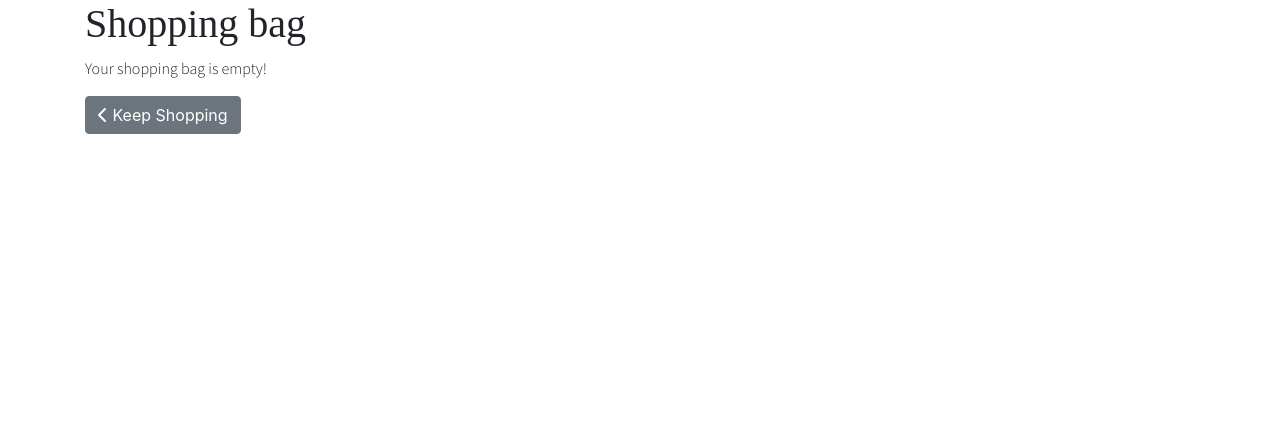
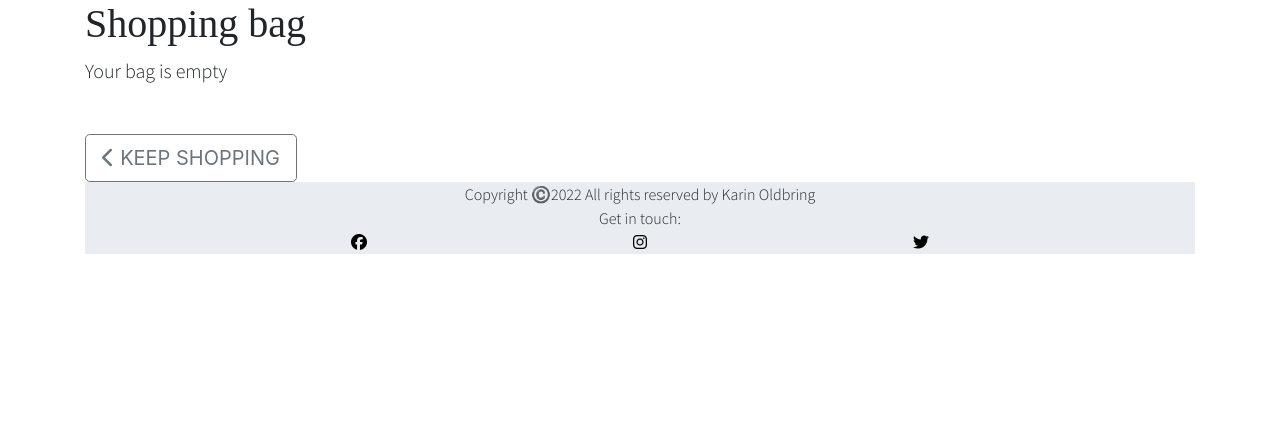
Before and after one commit to KarinOldbring/bloomroom, a Django app: page /bag/ in a window 1280 px wide. Shown: the part 150-572 px from the top of the page. Run offline with Django 3.2, Linux system fonts and the light colour scheme; some libraries are stand-ins or nearby versions; some web fonts are replaced.

Commit message:
Add content to shopping bag template

```diff
--- a/bag/templates/bag/bag.html
+++ b/bag/templates/bag/bag.html
@@ -12,21 +12,77 @@
     <div class="row">
         <div class="col">
             {% if bag_items %}
-                    <div class="table-responsive">
-                        {{ bag_items }}
-                    </div>
-                {% else %}
-                    <p>Your shopping bag is empty!</p>
-                    <a href="{% url 'products' %}" class="btn btn-secondary">
+            <div class="table-responsive rounded">
+                <table class="table table-sm table-borderless">
+                    <thead>
+                        <tr>
+                            <th scope="col">Product Info</th>
+                            <th scope="col"></th>
+                            <th scope="col">Price</th>
+                            <th scope="col">Qty</th>
+                            <th scope="col">Subtotal</th>
+                        </tr>
+                    </thead>
+
+                    {% for item in bag_items %}
+                    <tr>
+                        <td class="p-3 w-25">
+                            <img class="img-fluid rounded" src="{{ item.product.image.url }}">
+                        </td>
+                        <td class="py-3">
+                            <p class="my-0"><strong>{{ item.product.name }}</strong></p>
+                        </td>
+                        <td class="py-3">
+                            <p class="my-0">${{ item.product.price }}</p>
+                        </td>
+                        <td class="py-3 w-25">
+                            <p class="my-0">{{ item.quantity }}</p>
+                        </td>
+                        <td class="py-3">
+                            <p class="my-0">${{ item.product.price }}</p>
+                        </td>
+                    </tr>
+                    {% endfor %}
+                    <tr>
+                        <td colspan="5" class="pt-5 text-right">
+                            <h6><strong>Bag Total: ${{ total|floatformat:2 }}</strong></h6>
+                            <h6>Delivery: ${{ delivery|floatformat:2 }}</h6>
+                            <h4 class="mt-4"><strong>Grand Total: ${{ grand_total|floatformat:2 }}</strong></h4>
+                            {% if free_delivery_delta > 0 %}
+                            <p class="mb-1 text-danger">
+                                You could get free delivery by spending just <strong>${{ free_delivery_delta }}</strong>
+                                more!
+                            </p>
+                            {% endif %}
+                        </td>
+                    </tr>
+                    <tr>
+                        <td colspan="5" class="text-right">
+                            <a href="{% url 'products' %}" class="btn btn-outline-secondary btn-lg">
                                 <span class="icon">
                                     <i class="fas fa-chevron-left"></i>
                                 </span>
-                        <span>Keep Shopping</span>
+                                <span class="text-uppercase">Keep Shopping</span>
+                            </a>
+                            <a href="" class="btn btn-outline-secondary btn-lg">
+                                <span class="text-uppercase">Secure Checkout</span>
+                                <span class="icon">
+                                    <i class="fas fa-lock"></i>
+                                </span>
+                            </a>
+                        </td>
+                    </tr>
+                </table>
+            </div>
+            {% else %}
+            <p class="lead mb-5">Your bag is empty</p>
+            <a href="{% url 'products' %}" class="btn btn-outline-secondary btn-lg">
+                <span class="icon">
+                    <i class="fas fa-chevron-left"></i>
+                </span>
+                <span class="text-uppercase">Keep Shopping</span>
             </a>
             {% endif %}
-            </div>
-            <div class="col">
-            </div>
         </div>
     </div>
 
```
Lines whose indentation alone changed are shown as unchanged.
